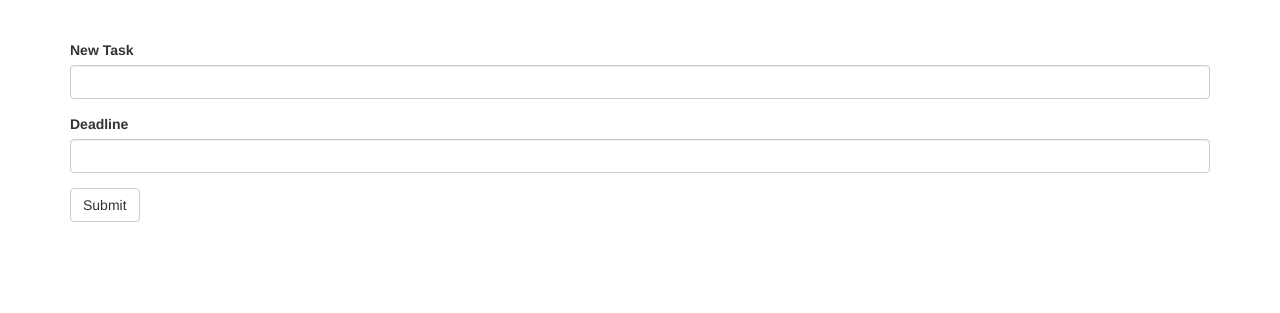
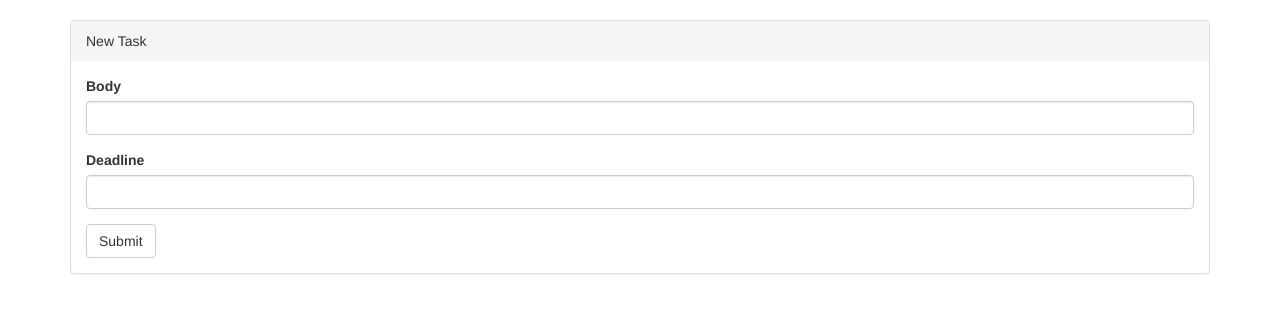
Before and after one commit to wavegate/frank, a Flask app: page /tasks in a window 1280 px wide. Shown: the part 52-365 px from the top of the page. Run offline with Flask 2, Linux system fonts and the light colour scheme; data that the repository does not hold is empty; some libraries are stand-ins or nearby versions.

Commit message:
improved new task form, task ordering

```diff
--- a/app.py
+++ b/app.py
@@ -27,7 +27,7 @@ def index():
 
 @app.route("/tasks", methods = ('GET', 'POST'))
 def tasks():
-	tasks = Task.query.all()
+	tasks = Task.query.order_by(Task.last_updated.desc()).all()
 	form = MyForm()
 	if form.validate_on_submit():
 		task = Task(body=form.body.data, deadline=form.deadline.data)
@@ -37,7 +37,7 @@ def tasks():
 	return render_template('tasks.html', tasks=tasks, form=form)
 
 class MyForm(FlaskForm):
-	body = StringField('New Task', validators=[DataRequired()])
+	body = StringField('Body', validators=[DataRequired()])
 	deadline = StringField('Deadline')
 	submit = SubmitField(('Submit'))
 
--- a/templates/tasks.html
+++ b/templates/tasks.html
@@ -2,11 +2,22 @@
 {% import 'bootstrap/wtf.html' as wtf %}
 
 {% block app_content %}
+<div class="panel-group">
+	<div class="panel panel-default">
+		<div class="panel-heading">
+			New Task
+		</div>
+		<div class="panel-body">
+			{{ wtf.quick_form(form) }}
+		</div>
+	</div>
+</div>
+
 <div class="panel-group" id="accordion">
   {% for task in tasks %}
     	{% include '_task.html' %}
     {% endfor %}
 </div>
-{{ wtf.quick_form(form) }}
+
 
 {% endblock %}
```
Also changed, not shown: app.db.
